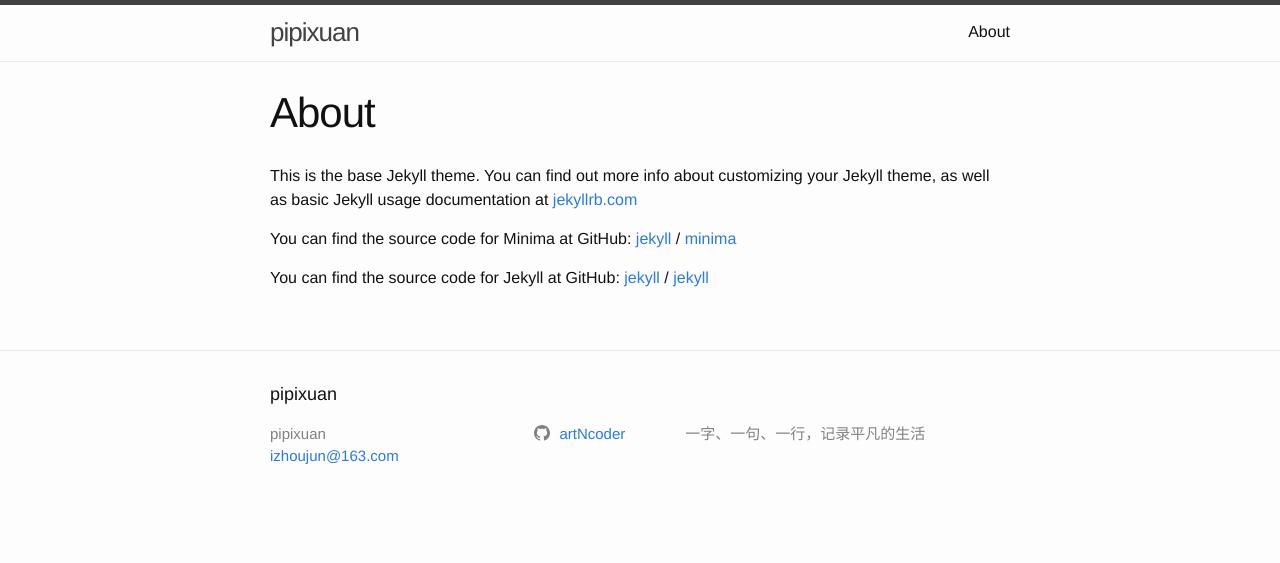
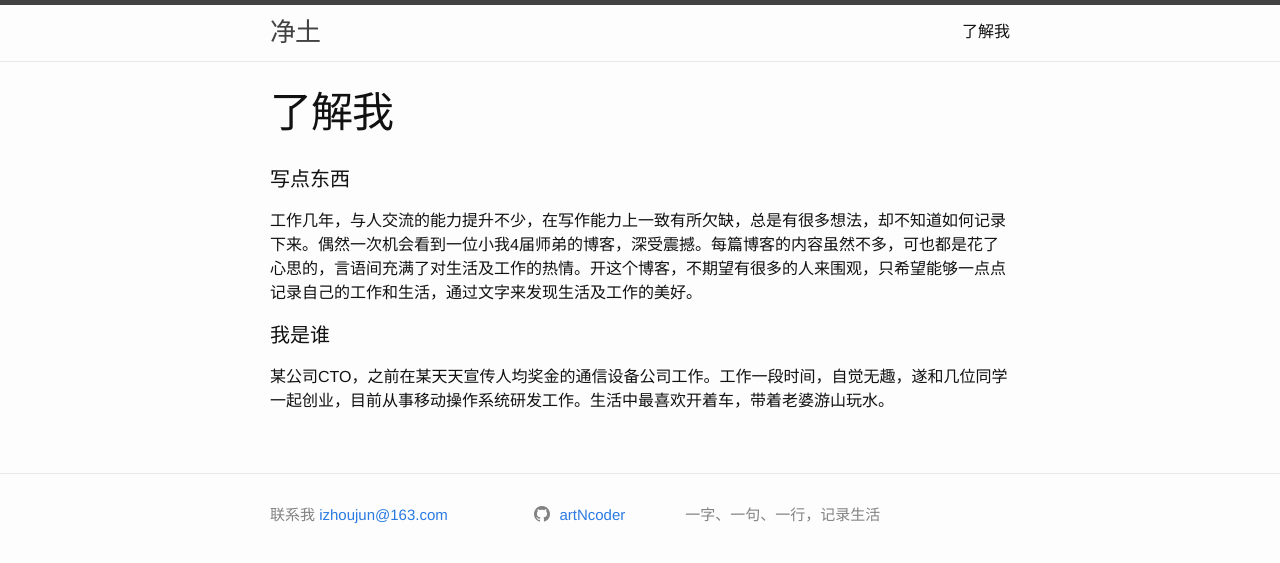
Before and after one commit to artNcoder/zjun, a Jekyll site: the page built from about.md, in a window 1280 px wide. Shown: the top 563 px of the page. Built offline with Jekyll 4.4.1, drawn with Linux system fonts in a browser that asks for light colours.

```diff
--- a/_config.yml
+++ b/_config.yml
@@ -1,7 +1,7 @@
-title: "pipixuan"
+title: "净土"
 email: izhoujun@163.com
 description: >- # this means to ignore newlines until "baseurl:"
-  一字、一句、一行，记录平凡的生活
+  一字、一句、一行，记录生活
 baseurl: "/zjun" # the subpath of your site, e.g. /blog
 url: "" # the base hostname & protocol for your site, e.g. http://example.com
 github_username:  artNcoder
--- a/_includes/footer.html
+++ b/_includes/footer.html
@@ -3,20 +3,14 @@
 
   <div class="wrapper">
 
-    <h2 class="footer-heading">{{ site.title | escape }}</h2>
-
     <div class="footer-col-wrapper">
       <div class="footer-col footer-col-1">
         <ul class="contact-list">
           <li class="p-name">
-            {% if site.author %}
-              {{ site.author | escape }}
-            {% else %}
-              {{ site.title | escape }}
-            {% endif %}
-            </li>
+            联系我
             {% if site.email %}
-            <li><a class="u-email" href="mailto:{{ site.email }}">{{ site.email }}</a></li>
+            <a class="u-email" href="mailto:{{ site.email }}">{{ site.email }}</a>
+          </li>
             {% endif %}
         </ul>
       </div>
--- a/_layouts/home.html
+++ b/_layouts/home.html
@@ -10,7 +10,7 @@ layout: default
   {{ content }}
 
   {% if site.posts.size > 0 %}
-    <h2 class="post-list-heading">{{ page.list_title | default: "Posts" }}</h2>
+    <h2 class="post-list-heading">{{ page.list_title | default: "文章列表" }}</h2>
     <ul class="post-list">
       {% for post in site.posts %}
       <li>
@@ -28,7 +28,7 @@ layout: default
       {% endfor %}
     </ul>
 
-    <p class="rss-subscribe">subscribe <a href="{{ "/feed.xml" | relative_url }}">via RSS</a></p>
+
   {% endif %}
 
 </div>
--- a/about.md
+++ b/about.md
@@ -1,18 +1,13 @@
 ---
 layout: page
-title: About
+title: 了解我
 permalink: /about/
 ---
 
-This is the base Jekyll theme. You can find out more info about customizing your Jekyll theme, as well as basic Jekyll usage documentation at [jekyllrb.com](https://jekyllrb.com/)
 
-You can find the source code for Minima at GitHub:
-[jekyll][jekyll-organization] /
-[minima](https://github.com/jekyll/minima)
-
-You can find the source code for Jekyll at GitHub:
-[jekyll][jekyll-organization] /
-[jekyll](https://github.com/jekyll/jekyll)
+#### 写点东西
+工作几年，与人交流的能力提升不少，在写作能力上一致有所欠缺，总是有很多想法，却不知道如何记录下来。偶然一次机会看到一位小我4届师弟的博客，深受震撼。每篇博客的内容虽然不多，可也都是花了心思的，言语间充满了对生活及工作的热情。开这个博客，不期望有很多的人来围观，只希望能够一点点记录自己的工作和生活，通过文字来发现生活及工作的美好。
 
 
-[jekyll-organization]: https://github.com/jekyll
+#### 我是谁
+某公司CTO，之前在某天天宣传人均奖金的通信设备公司工作。工作一段时间，自觉无趣，遂和几位同学一起创业，目前从事移动操作系统研发工作。生活中最喜欢开着车，带着老婆游山玩水。
```
Also changed, not shown: _posts/2018-04-11-创业公司与毕业生.markdown (added, +25 -0 lines).
